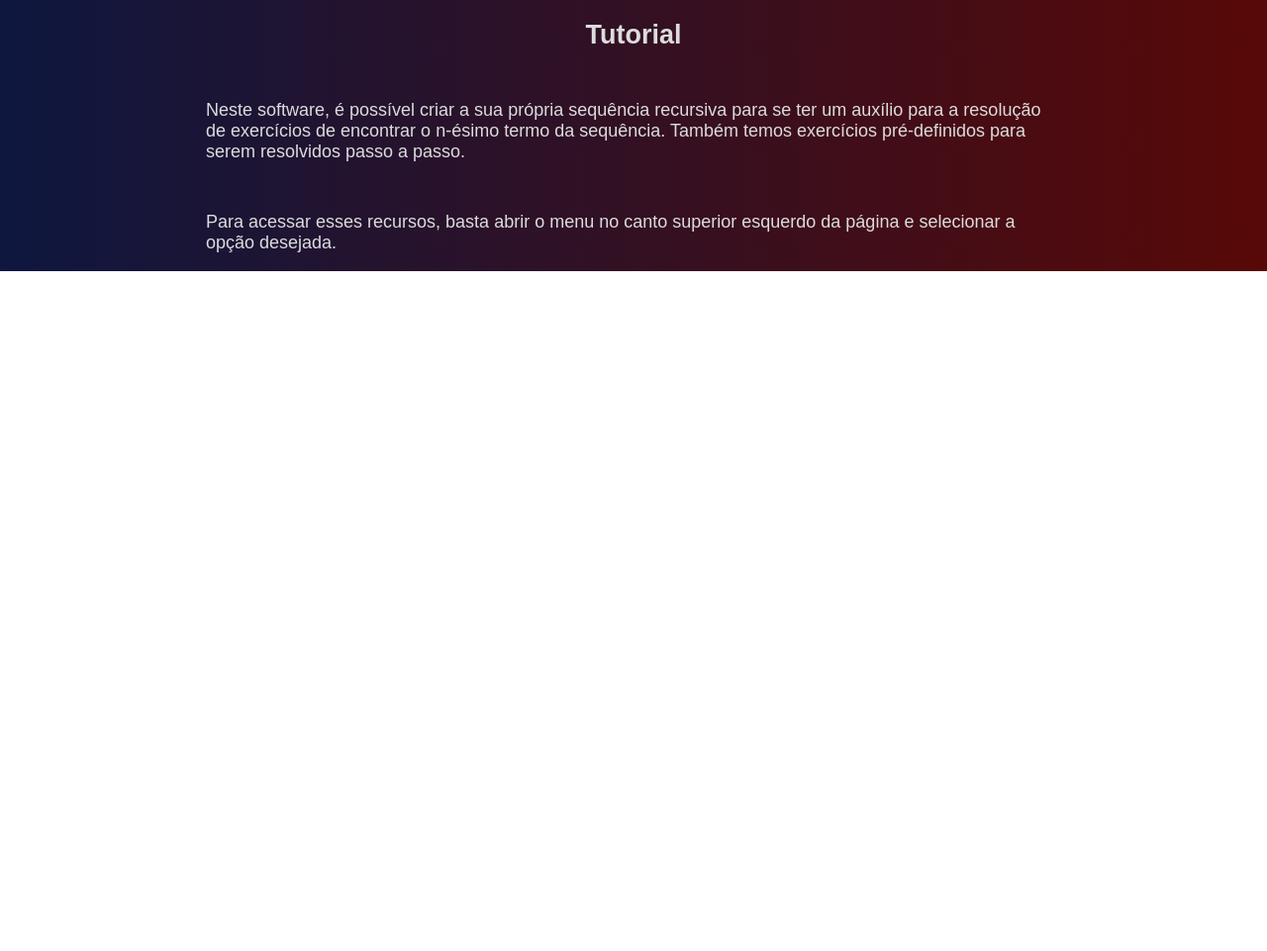
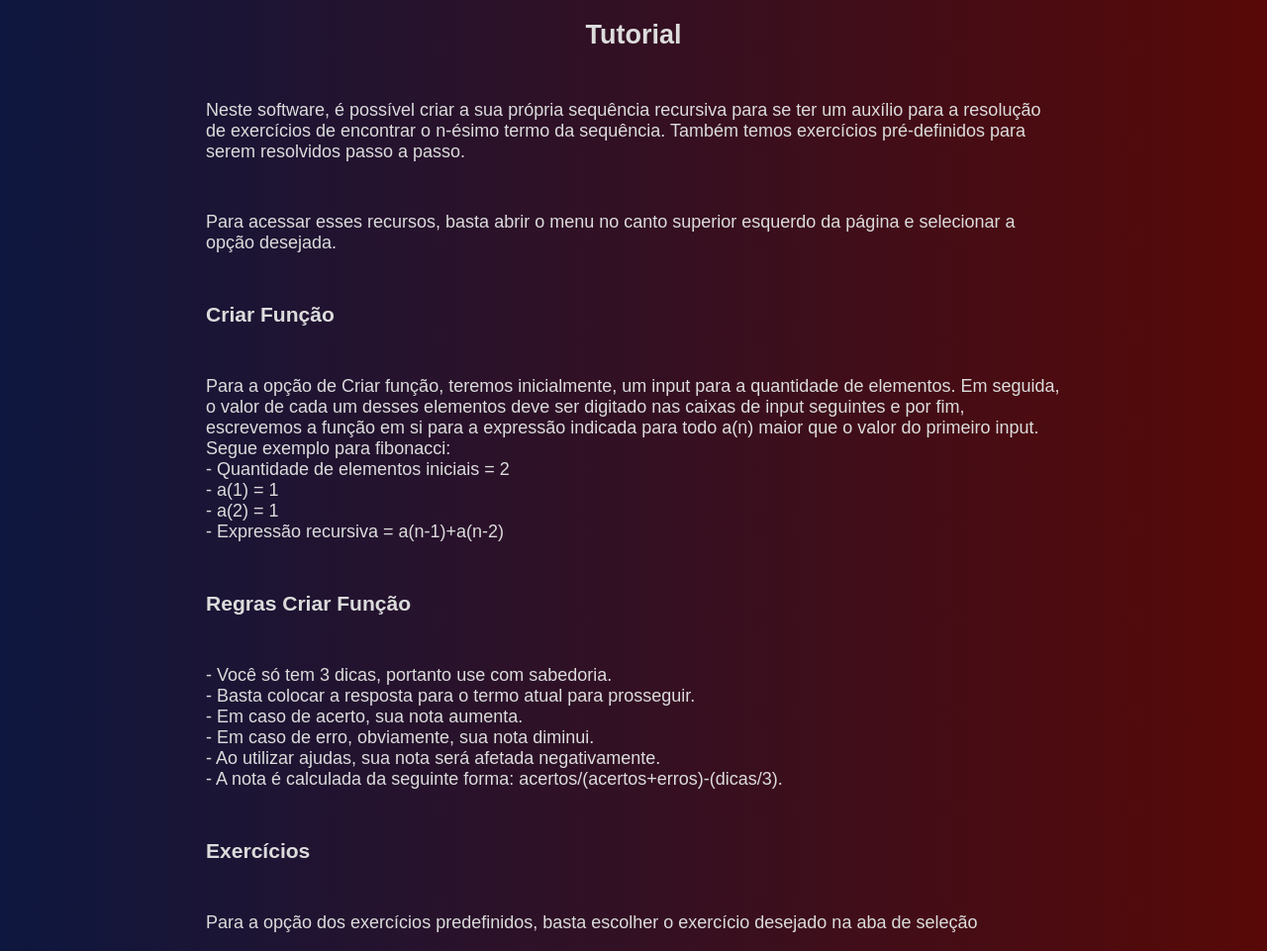
Before and after one commit to Pedenite/SPMD-Recursao, a plain HTML site: page index.html in a window 1280 px wide. Shown: the part 1816-2777 px from the top of the page at 99% size. Before the commit the page ends 2090 px from the top, so only its background shows below. Drawn offline with Linux system fonts and the light colour scheme.

Commit message:
correcoes

```diff
--- a/criarSequencia.js
+++ b/criarSequencia.js
@@ -85,7 +85,8 @@ function ajudaC(){
 
 function sumirAjudaC(){
 
-    if(aux < 3){ aux++
+    if(aux < 2){
+        aux++
     }else{
         document.getElementById("buttonAjudaC").className = "sumir"
         aux = 0
--- a/index.html
+++ b/index.html
@@ -36,6 +36,7 @@
                 <li><a href="index2.html">Criar Função</a></li>
                 <li><a href="index3.html">Aplicações</a></li>
                 <li><a href="index4.html">Exercícios</a></li>
+                <li><a href="#tutorial">Tutorial</a></li>
               </ul>
             </nav>
             <a href="#main-menu-toggle"
@@ -95,7 +96,7 @@
         <code class="code1">Fim_Se</code><br>
     <code class="code">Fim</code><br>
 
-    <h2 class="doom">Tutorial</h2>
+    <h2 class="doom" id="tutorial">Tutorial</h2>
     <p class="p">
         Neste software, é possível criar a sua própria sequência recursiva para se ter um auxílio para a
         resolução de exercícios de encontrar o n-ésimo termo da sequência. Também temos exercícios pré-definidos
@@ -106,10 +107,33 @@
         opção desejada.
     </p>
 
+    <h3 class="p">Criar Função</h3>
+    <p class="p">
+        Para a opção de Criar função, teremos inicialmente, um input para a quantidade de elementos. Em seguida,
+        o valor de cada um desses elementos deve ser digitado nas caixas de input seguintes e por fim, escrevemos a função em si
+        para a expressão indicada para todo a(n) maior que o valor do primeiro input.<br>
+        Segue exemplo para fibonacci:<br>
+        - Quantidade de elementos iniciais = 2<br>
+        - a(1) = 1<br>
+        - a(2) = 1<br>
+        - Expressão recursiva = a(n-1)+a(n-2)<br>
+    </p>
+    <h3 class="p">Regras Criar Função</h3>
+    <p class="p">
+        - Você só tem 3 dicas, portanto use com sabedoria.<br>
+        - Basta colocar a resposta para o termo atual para prosseguir.<br>
+        - Em caso de acerto, sua nota aumenta.<br>
+        - Em caso de erro, obviamente, sua nota diminui.<br>
+        - Ao utilizar ajudas, sua nota será afetada negativamente.<br>
+        - A nota é calculada da seguinte forma: acertos/(acertos+erros)-(dicas/3).
+    </p>
+    <h3 class="p">Exercícios</h3>
+    <p class="p">
+        Para a opção dos exercícios predefinidos, basta escolher o exercício desejado na aba de seleção
+    </p>
     <script src="animation/wow.min.js"></script>
     <script>
         new WOW().init();
     </script>
-    <!-- <iframe width="0" height="0" src="https://www.youtube.com/embed/YoTOvsDo7dg?&autoplay=1&controls=0&disablekb=1&loop=1&rel=0" frameborder="0" allow="accelerometer; autoplay; encrypted-media; gyroscope; picture-in-picture" allowfullscreen></iframe> -->
     </body>
 </html>
```
Also changed, not shown: index2.html (+1 -1 lines), index3.html (+1 -0 lines), index4.html (+1 -0 lines).
